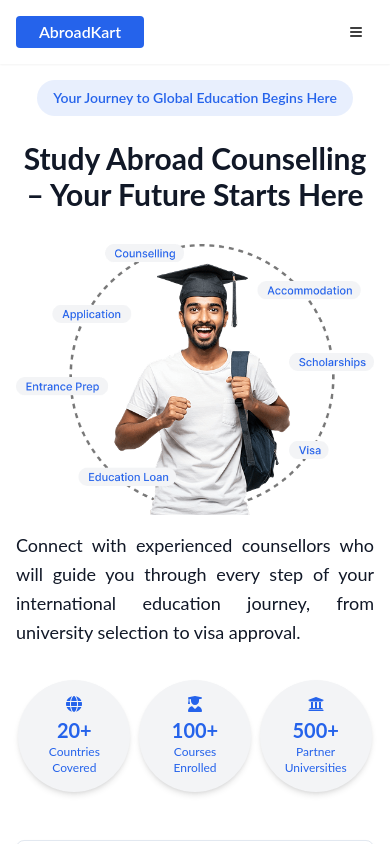
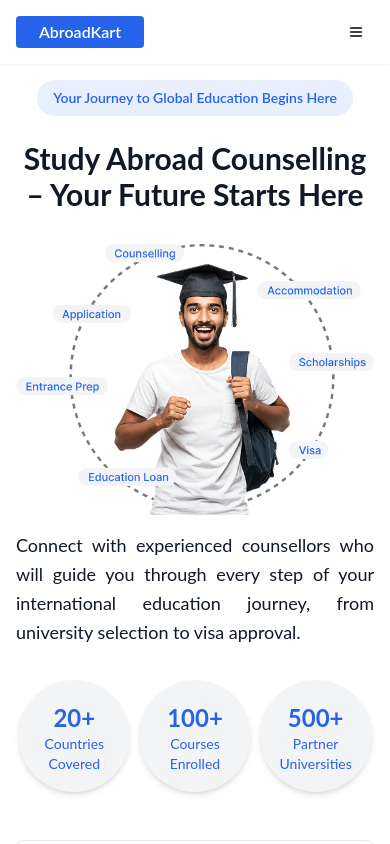
Before and after one commit to dvbuiilds/abroadkart, a Next.js app: page / in a window 390 px wide. Built offline with nearby package versions, Linux system fonts and the light colour scheme; no server answers.

Commit message:
chore(home page): modified styling for metrics circle card.

```diff
--- a/src/pages/index.tsx
+++ b/src/pages/index.tsx
@@ -159,15 +159,11 @@ const Home = () => {
                 {metrics.map((metric, index) => (
                   <div
                     key={index}
-                    className="flex flex-col items-center justify-center w-28 h-28 md:w-36 md:h-36 bg-gray-100 text-blue-600 rounded-full shadow-md p-4"
+                    className="flex flex-col items-center justify-center w-28 h-28 md:w-36 md:h-36 bg-gray-100 text-blue-600 rounded-full shadow-md p-6"
                   >
                     {metric.icon}
-                    <h3 className="text-xl md:text-2xl font-bold mt-1">
-                      {metric.value}
-                    </h3>
-                    <p className="text-xs md:text-base text-center">
-                      {metric.text}
-                    </p>
+                    <h3 className="text-2xl font-bold mt-1">{metric.value}</h3>
+                    <p className="text-sm text-center">{metric.text}</p>
                   </div>
                 ))}
               </div>
```
